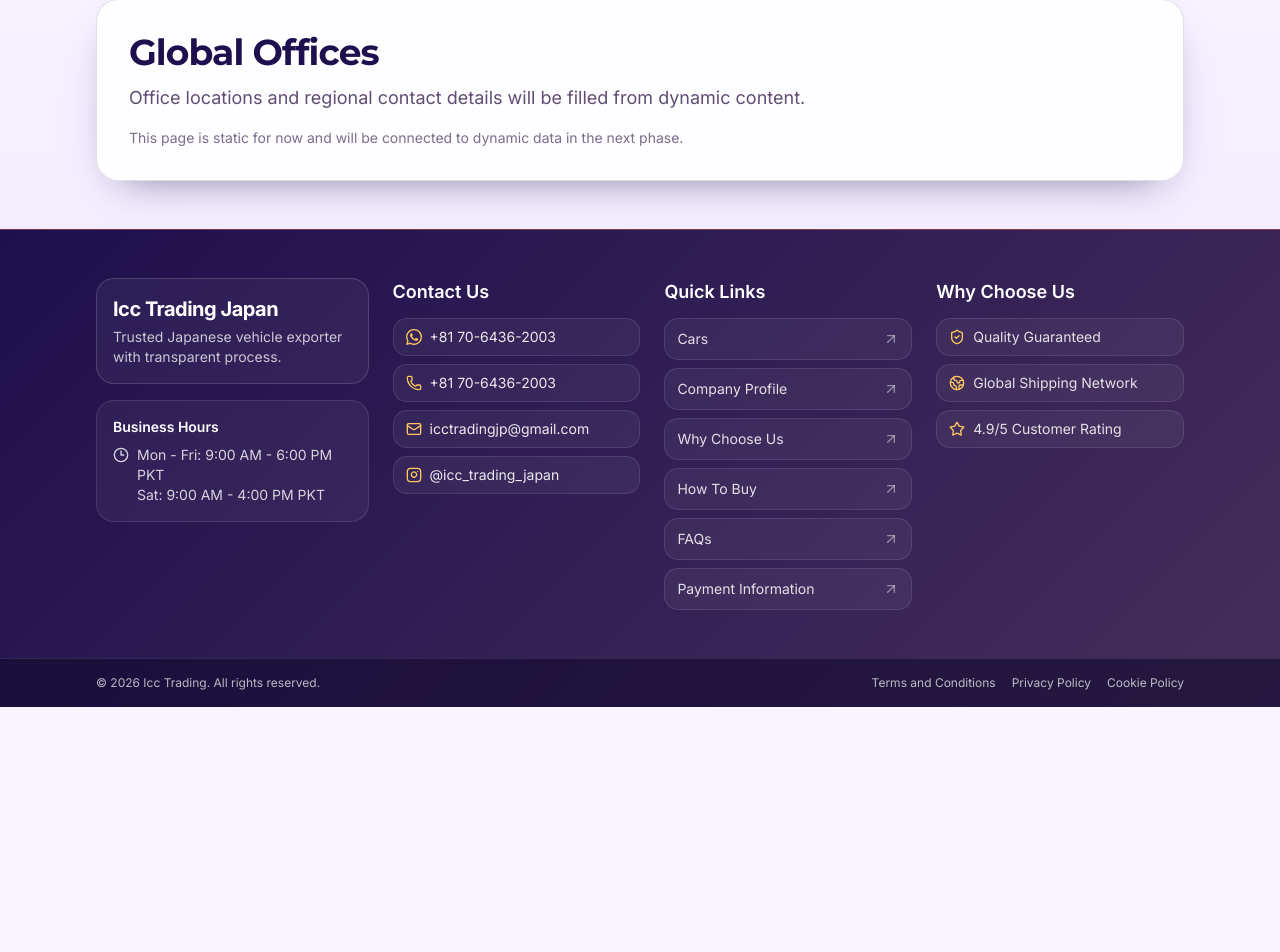
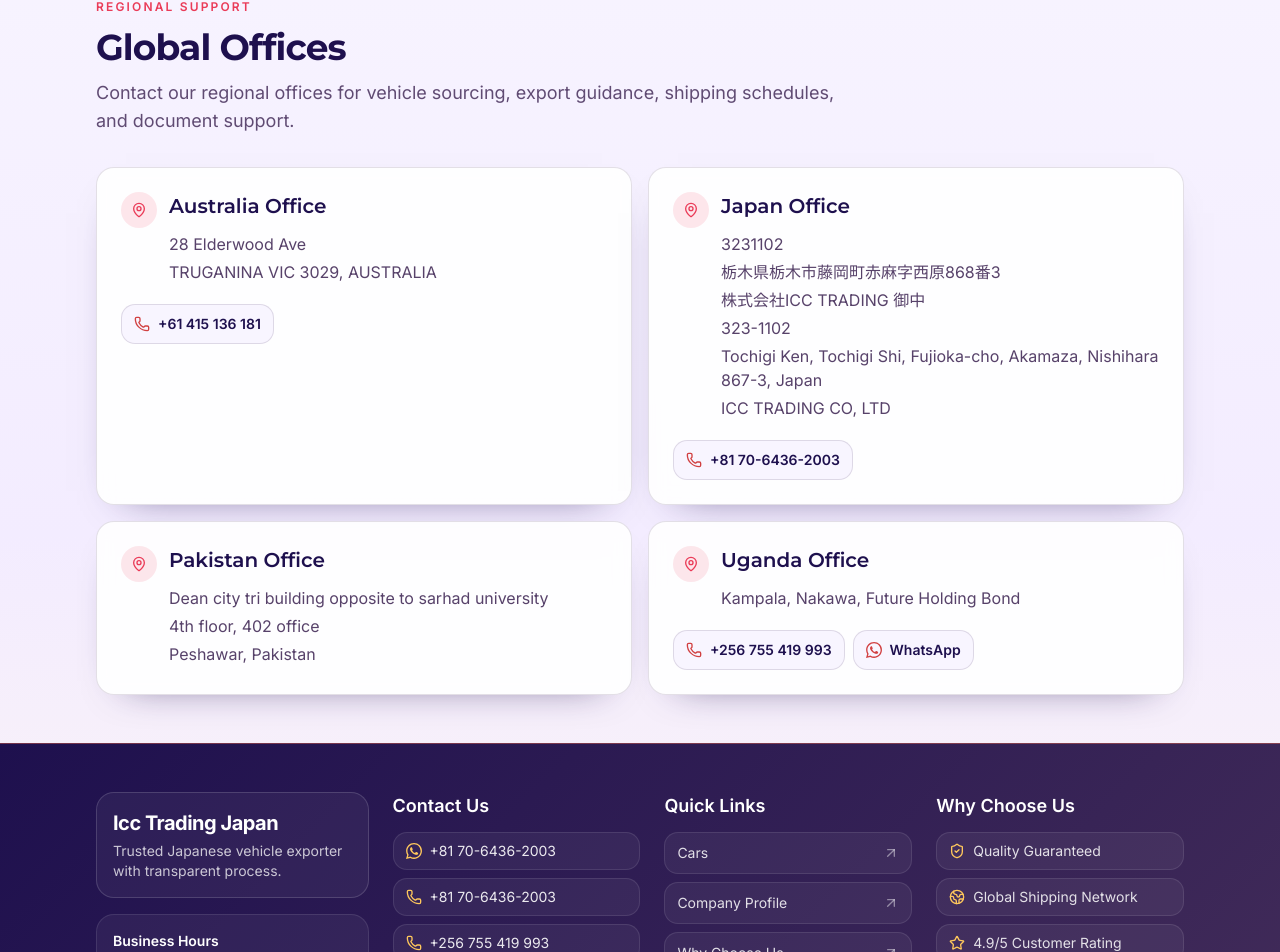
Before and after one commit to Afaqahmad1122/llc-tradding, a Next.js app in the folder frontend/: page /contact/global-offices in a window 1280 px wide. Shown: the part 151-1103 px from the top of the page. Before the commit the page ends 858 px from the top, so only its background shows below. Built offline with nearby package versions, Linux system fonts and the light colour scheme; no server answers.

Commit message:
Add Uganda office contact details and update global offices page layout

```diff
--- a/frontend/app/about/company-profile/page.tsx
+++ b/frontend/app/about/company-profile/page.tsx
@@ -11,6 +11,7 @@ import {
   Sparkles,
 } from "lucide-react";
 import { buildPageMetadata } from "@/app/seo";
+import { OFFICE_CONTACTS } from "@/lib/contact-info";
 
 export const metadata: Metadata = buildPageMetadata({
   title: "Company Profile",
@@ -19,44 +20,17 @@ export const metadata: Metadata = buildPageMetadata({
   path: "/about/company-profile",
 });
 
-const officeAddresses = [
-  {
-    title: "Australia Office",
-    lines: ["28 Elderwood Ave", "TRUGANINA VIC 3029, AUSTRALIA"],
-  },
-  {
-    title: "Japan Office",
-    lines: [
-      "3231102",
-      "栃木県栃木市藤岡町赤麻字西原868番3",
-      "株式会社ICC TRADING 御中",
-      "323-1102",
-      "Tochigi Ken, Tochigi Shi, Fujioka-cho, Akamaza, Nishihara 867-3, Japan",
-      "ICC TRADING CO, LTD",
-    ],
-  },
-  {
-    title: "Pakistan Office",
-    lines: [
-      "Dean city tri building opposite to sarhad university",
-      "4th floor, 402 office",
-      "Peshawar, Pakistan",
-    ],
-  },
-];
+const phoneNumbers = OFFICE_CONTACTS.flatMap((office) => {
+  if (!office.phone || !office.phoneHref) {
+    return [];
+  }
 
-const phoneNumbers = [
-  {
-    country: "Australia",
-    number: "+61 415 136 181",
-    href: "tel:+61415136181",
-  },
-  {
-    country: "Japan",
-    number: "+81 70-6436-2003",
-    href: "tel:+817064362003",
-  },
-];
+  return [{
+    country: office.phoneLabel ?? office.title.replace(" Office", ""),
+    number: office.phone,
+    href: office.phoneHref,
+  }];
+});
 
 const companyStrengths = [
   {
@@ -104,7 +78,7 @@ export default function CompanyProfilePage() {
             International Offices
           </p>
           <p className="mt-1 text-3xl font-bold text-[#1E104E] dark:text-white">
-            3
+            {OFFICE_CONTACTS.length}
           </p>
         </article>
         <article className="relative overflow-hidden rounded-2xl border border-[#452E5A]/15 bg-white/90 p-5 shadow-[0_16px_40px_-28px_rgba(30,16,78,0.9)] backdrop-blur-sm dark:border-white/10 dark:bg-white/5">
@@ -174,7 +148,7 @@ export default function CompanyProfilePage() {
       </section>
 
       <div className="mt-6 grid gap-4 md:grid-cols-2">
-        {officeAddresses.map((office) => (
+        {OFFICE_CONTACTS.map((office) => (
           <article
             key={office.title}
             className="rounded-2xl border border-[#452E5A]/15 bg-white/90 p-6 shadow-[0_16px_40px_-30px_rgba(30,16,78,0.75)] backdrop-blur-sm dark:border-white/10 dark:bg-white/5"
--- a/frontend/app/contact/global-offices/page.tsx
+++ b/frontend/app/contact/global-offices/page.tsx
@@ -1,6 +1,14 @@
 import type { Metadata } from "next";
-import { StaticContentPage } from "@/components/landing/static-content-page";
+import Link from "next/link";
+import { MapPin, Phone } from "lucide-react";
+
 import { buildPageMetadata } from "@/app/seo";
+import { noticeText } from "@/components/landing/home-data";
+import { NoticeBar } from "@/components/landing/sections/notice-bar";
+import { SiteFooter } from "@/components/landing/site-footer";
+import { SiteNavbar } from "@/components/landing/site-navbar";
+import { WhatsAppIcon } from "@/components/icons/whatsapp-icon";
+import { OFFICE_CONTACTS } from "@/lib/contact-info";
 
 export const metadata: Metadata = buildPageMetadata({
   title: "Global Offices",
@@ -11,9 +19,70 @@ export const metadata: Metadata = buildPageMetadata({
 
 export default function GlobalOfficesPage() {
   return (
-    <StaticContentPage
-      title="Global Offices"
-      description="Office locations and regional contact details will be filled from dynamic content."
-    />
+    <div className="relative flex min-h-screen flex-col bg-linear-to-b from-[#f8f5ff] via-[#f3ecff] to-[#fff7ef]">
+      <NoticeBar text={noticeText} />
+      <SiteNavbar />
+      <main className="mx-auto w-full max-w-6xl flex-1 px-4 py-12 sm:px-6 lg:px-8">
+        <section className="space-y-3">
+          <p className="text-xs font-semibold uppercase tracking-[0.18em] text-[#EA3B58]">
+            Regional Support
+          </p>
+          <h1 className="text-3xl font-bold tracking-tight text-[#1E104E] sm:text-4xl">
+            Global Offices
+          </h1>
+          <p className="max-w-3xl text-base text-[#452E5A]/85 sm:text-lg">
+            Contact our regional offices for vehicle sourcing, export guidance,
+            shipping schedules, and document support.
+          </p>
+        </section>
+
+        <section className="mt-8 grid gap-4 md:grid-cols-2">
+          {OFFICE_CONTACTS.map((office) => (
+            <article
+              key={office.title}
+              className="rounded-2xl border border-[#452E5A]/15 bg-white/90 p-6 shadow-[0_16px_40px_-30px_rgba(30,16,78,0.75)] backdrop-blur-sm dark:border-white/10 dark:bg-white/5"
+            >
+              <div className="flex items-start gap-3">
+                <span className="inline-flex h-9 w-9 shrink-0 items-center justify-center rounded-full bg-[#EA3B58]/12 text-[#EA3B58]">
+                  <MapPin className="size-4" />
+                </span>
+                <div>
+                  <h2 className="text-xl font-semibold text-[#1E104E] dark:text-white">
+                    {office.title}
+                  </h2>
+                  <div className="mt-3 space-y-1 text-sm text-[#452E5A]/90 sm:text-base dark:text-white/80">
+                    {office.lines.map((line) => (
+                      <p key={line}>{line}</p>
+                    ))}
+                  </div>
+                </div>
+              </div>
+
+              {office.phone && office.phoneHref ? (
+                <div className="mt-5 flex flex-wrap gap-2">
+                  <Link
+                    href={office.phoneHref}
+                    className="inline-flex h-10 items-center gap-2 rounded-xl border border-[#452E5A]/15 bg-[#f8f5ff] px-3 text-sm font-semibold text-[#1E104E] transition-colors hover:bg-[#f1ebff] dark:border-white/10 dark:bg-white/5 dark:text-white dark:hover:bg-white/10"
+                  >
+                    <Phone className="size-4 text-[#d14041]" />
+                    {office.phone}
+                  </Link>
+                  {office.whatsappHref ? (
+                    <Link
+                      href={office.whatsappHref}
+                      className="inline-flex h-10 items-center gap-2 rounded-xl border border-[#452E5A]/15 bg-[#f8f5ff] px-3 text-sm font-semibold text-[#1E104E] transition-colors hover:bg-[#f1ebff] dark:border-white/10 dark:bg-white/5 dark:text-white dark:hover:bg-white/10"
+                    >
+                      <WhatsAppIcon className="size-4 text-[#d14041]" />
+                      WhatsApp
+                    </Link>
+                  ) : null}
+                </div>
+              ) : null}
+            </article>
+          ))}
+        </section>
+      </main>
+      <SiteFooter />
+    </div>
   );
 }
--- a/frontend/components/landing/sections/contact-cta.tsx
+++ b/frontend/components/landing/sections/contact-cta.tsx
@@ -2,7 +2,7 @@
 
 import Link from "next/link";
 import { type FormEvent, useState } from "react";
-import { Mail, Phone, Send } from "lucide-react";
+import { Mail, MapPin, Phone, Send } from "lucide-react";
 
 import { InstagramIcon } from "@/components/icons/instagram-icon";
 import { WhatsAppIcon } from "@/components/icons/whatsapp-icon";
@@ -25,6 +25,10 @@ import {
   CONTACT_PHONE_TEL_URL,
   INSTAGRAM_HANDLE,
   INSTAGRAM_URL,
+  UGANDA_CONTACT_PHONE,
+  UGANDA_CONTACT_PHONE_TEL_URL,
+  UGANDA_OFFICE_ADDRESS,
+  UGANDA_WHATSAPP_URL,
   WHATSAPP_URL,
 } from "@/lib/contact-info";
 
@@ -45,6 +49,24 @@ const contactDetails = [
     value: CONTACT_PHONE,
     href: CONTACT_PHONE_TEL_URL,
     icon: Phone,
+  },
+  {
+    label: "Uganda Phone",
+    value: UGANDA_CONTACT_PHONE,
+    href: UGANDA_CONTACT_PHONE_TEL_URL,
+    icon: Phone,
+  },
+  {
+    label: "Uganda WhatsApp",
+    value: UGANDA_CONTACT_PHONE,
+    href: UGANDA_WHATSAPP_URL,
+    icon: WhatsAppIcon,
+  },
+  {
+    label: "Uganda Office",
+    value: UGANDA_OFFICE_ADDRESS,
+    href: "/contact/global-offices",
+    icon: MapPin,
   },
   {
     label: "Email",
--- a/frontend/components/landing/site-footer.tsx
+++ b/frontend/components/landing/site-footer.tsx
@@ -4,6 +4,7 @@ import {
   Clock3,
   Globe2,
   Mail,
+  MapPin,
   Phone,
   ShieldCheck,
   Star,
@@ -17,6 +18,9 @@ import {
   CONTACT_PHONE_TEL_URL,
   INSTAGRAM_HANDLE,
   INSTAGRAM_URL,
+  UGANDA_CONTACT_PHONE,
+  UGANDA_CONTACT_PHONE_TEL_URL,
+  UGANDA_OFFICE_ADDRESS,
   WHATSAPP_URL,
 } from "@/lib/contact-info";
 
@@ -72,6 +76,20 @@ export function SiteFooter() {
               >
                 <Phone className="size-4 text-[#FFC85C]" />
                 {CONTACT_PHONE}
+              </Link>
+              <Link
+                href={UGANDA_CONTACT_PHONE_TEL_URL}
+                className="flex items-center gap-2 rounded-xl border border-white/10 bg-white/5 px-3 py-2 text-white/90 transition-colors hover:bg-white/10"
+              >
+                <Phone className="size-4 text-[#FFC85C]" />
+                {UGANDA_CONTACT_PHONE}
+              </Link>
+              <Link
+                href="/contact/global-offices"
+                className="flex items-start gap-2 rounded-xl border border-white/10 bg-white/5 px-3 py-2 text-white/90 transition-colors hover:bg-white/10"
+              >
+                <MapPin className="mt-0.5 size-4 shrink-0 text-[#FFC85C]" />
+                <span>{UGANDA_OFFICE_ADDRESS}</span>
               </Link>
               <Link
                 href={CONTACT_EMAIL_MAILTO}
--- a/frontend/lib/contact-info.ts
+++ b/frontend/lib/contact-info.ts
@@ -2,9 +2,63 @@ export const CONTACT_EMAIL = "icctradingjp@gmail.com";
 export const CONTACT_PHONE = "+81 70-6436-2003";
 export const CONTACT_PHONE_TEL = "+817064362003";
 export const WHATSAPP_URL = "https://wa.me/817064362003";
+export const UGANDA_CONTACT_PHONE = "+256 755 419 993";
+export const UGANDA_CONTACT_PHONE_TEL = "+256755419993";
+export const UGANDA_WHATSAPP_URL = "https://wa.me/256755419993";
+export const UGANDA_OFFICE_ADDRESS = "Kampala, Nakawa, Future Holding Bond";
 export const INSTAGRAM_URL =
   "https://www.instagram.com/icc_trading_japan?utm_source=qr";
 export const INSTAGRAM_HANDLE = "@icc_trading_japan";
 
 export const CONTACT_EMAIL_MAILTO = `mailto:${CONTACT_EMAIL}`;
 export const CONTACT_PHONE_TEL_URL = `tel:${CONTACT_PHONE_TEL}`;
+export const UGANDA_CONTACT_PHONE_TEL_URL = `tel:${UGANDA_CONTACT_PHONE_TEL}`;
+
+export type OfficeContact = {
+  title: string;
+  lines: string[];
+  phoneLabel?: string;
+  phone?: string;
+  phoneHref?: string;
+  whatsappHref?: string;
+};
+
+export const OFFICE_CONTACTS: OfficeContact[] = [
+  {
+    title: "Australia Office",
+    lines: ["28 Elderwood Ave", "TRUGANINA VIC 3029, AUSTRALIA"],
+    phoneLabel: "Australia",
+    phone: "+61 415 136 181",
+    phoneHref: "tel:+61415136181",
+  },
+  {
+    title: "Japan Office",
+    lines: [
+      "3231102",
+      "栃木県栃木市藤岡町赤麻字西原868番3",
+      "株式会社ICC TRADING 御中",
+      "323-1102",
+      "Tochigi Ken, Tochigi Shi, Fujioka-cho, Akamaza, Nishihara 867-3, Japan",
+      "ICC TRADING CO, LTD",
+    ],
+    phoneLabel: "Japan",
+    phone: CONTACT_PHONE,
+    phoneHref: CONTACT_PHONE_TEL_URL,
+  },
+  {
+    title: "Pakistan Office",
+    lines: [
+      "Dean city tri building opposite to sarhad university",
+      "4th floor, 402 office",
+      "Peshawar, Pakistan",
+    ],
+  },
+  {
+    title: "Uganda Office",
+    lines: [UGANDA_OFFICE_ADDRESS],
+    phoneLabel: "Uganda",
+    phone: UGANDA_CONTACT_PHONE,
+    phoneHref: UGANDA_CONTACT_PHONE_TEL_URL,
+    whatsappHref: UGANDA_WHATSAPP_URL,
+  },
+];
```
